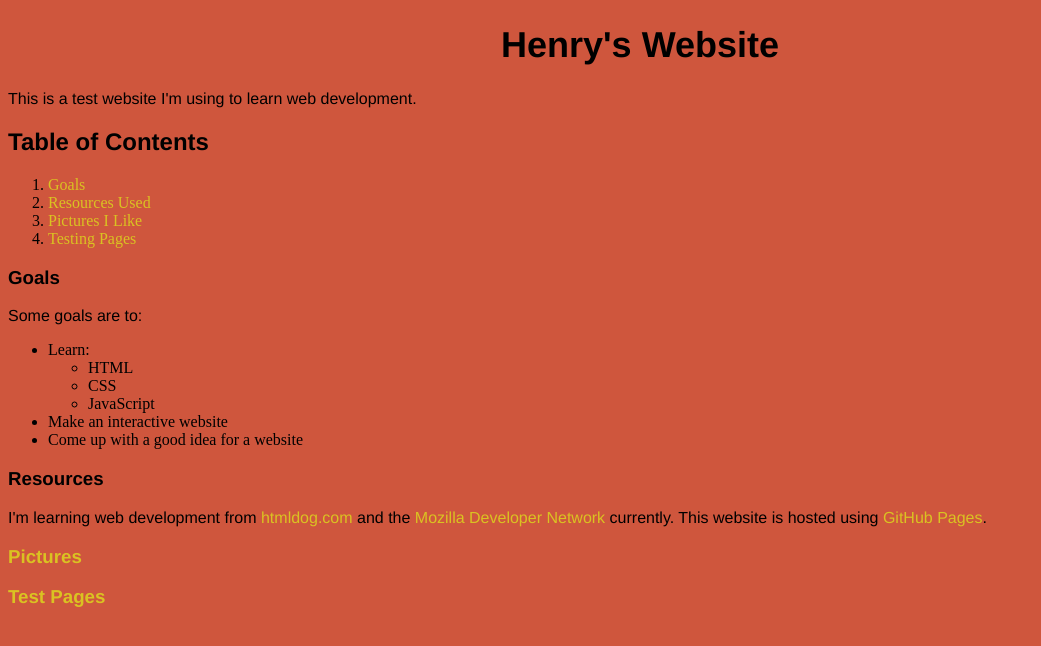
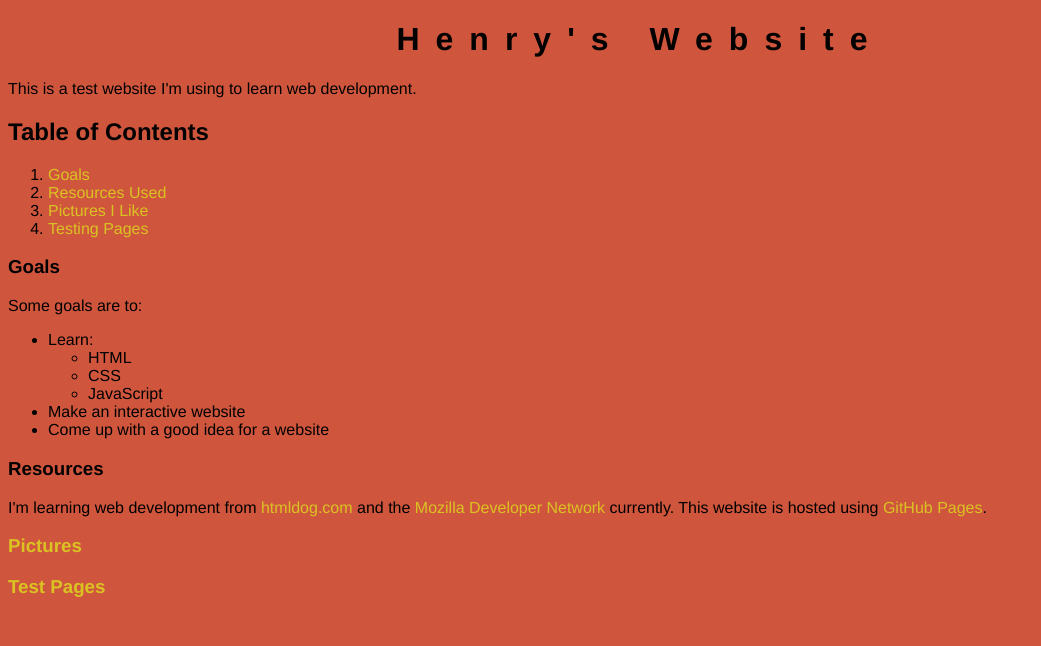
Before and after one commit to henrynine/henrynine.github.io, a PHP site: page / in a window 1280 px wide. Shown: the top 646 px of the page, without its empty margins (0-1041 px from the left). Run offline with PHP 8.4, Linux system fonts and the light colour scheme.

Commit message:
Style Update

```diff
--- a/styles.css
+++ b/styles.css
@@ -1,23 +1,13 @@
 body {
-  background-color: rgba(204, 76, 49, 0.94)
+  background-color: rgba(204, 76, 49, 0.94);
+  font-family: helvetica, arial;
 }
 
 h1 {
-  font-family: helvetica;
   text-align: center;
-  font-size: 36px;
-}
-
-h2 {
-  font-family: helvetica;
-}
-
-h3 {
-  font-family: helvetica;
-}
-
-p {
-  font-family: helvetica;
+  font-size: 2em;
+  letter-spacing: 0.5em;
+  text-transform: capitalize;
 }
 
 a {
```
